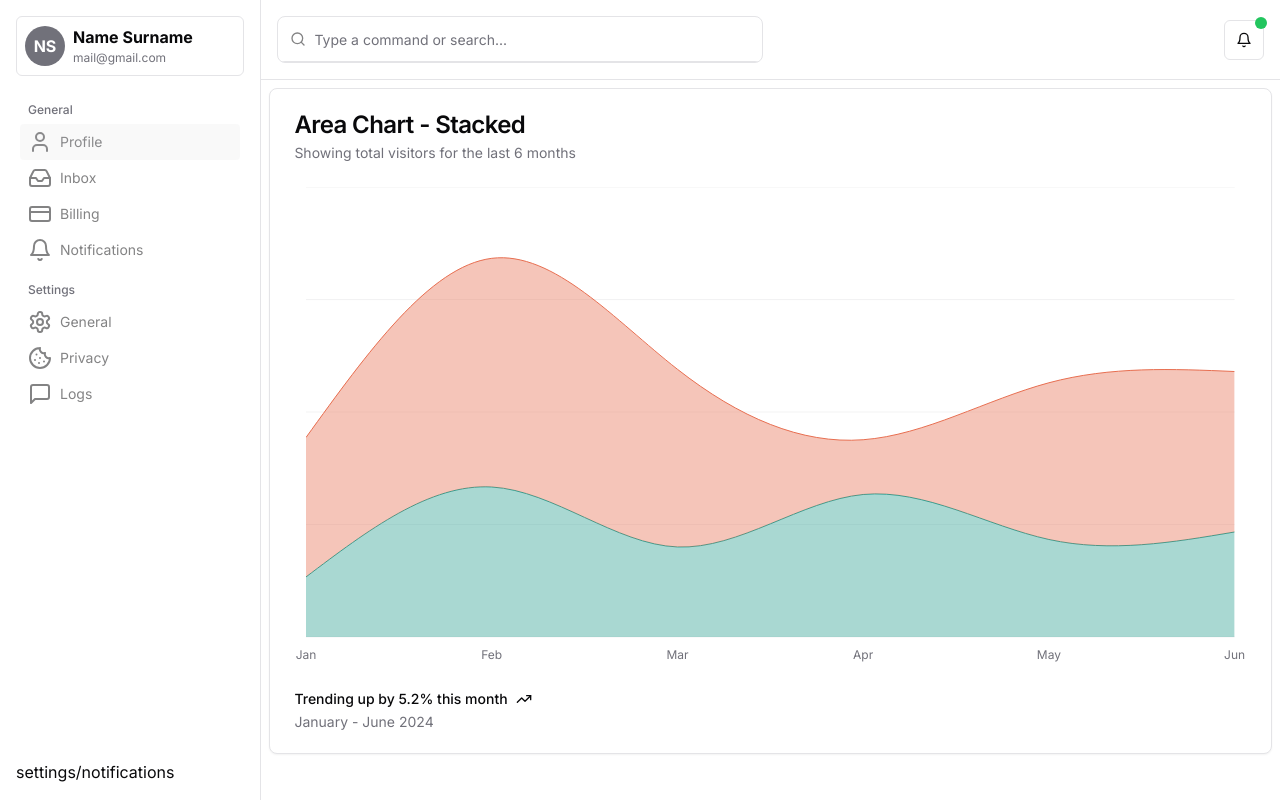
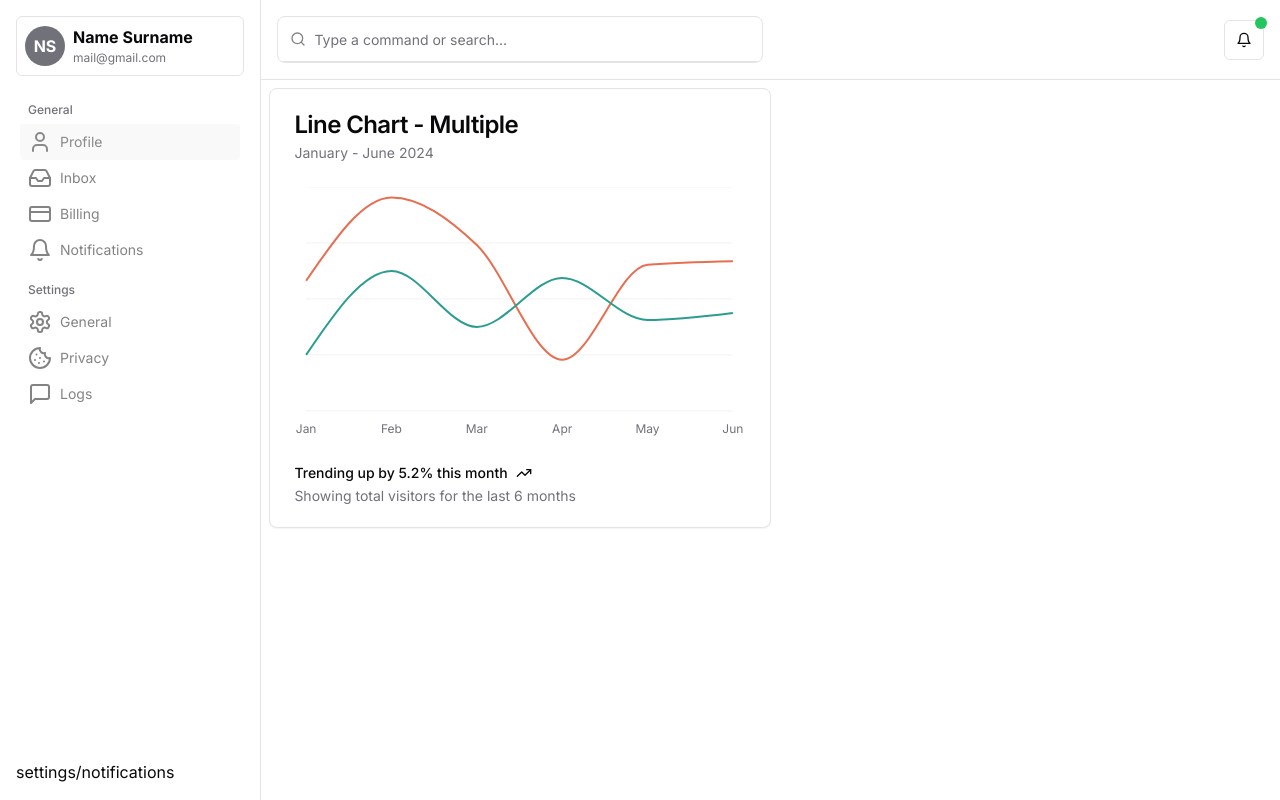
Before and after one commit to boro-dach/dashboard, a Next.js app: page / in a window 1280 px wide. Built offline with nearby package versions, Linux system fonts and the light colour scheme.

Commit message:
change chart style

```diff
--- a/app/page.tsx
+++ b/app/page.tsx
@@ -3,8 +3,10 @@ import { General } from "@/components/Charts/General";
 
 export default function Home() {
   return (
-    <div>
-      <General />
-    </div>
+    <>
+      <div className="grid grid-cols-2">
+        <General />
+      </div>
+    </>
   )
 }
--- a/components/Charts/General.tsx
+++ b/components/Charts/General.tsx
@@ -1,7 +1,7 @@
 "use client"
 
 import { TrendingUp } from "lucide-react"
-import { Area, AreaChart, CartesianGrid, XAxis } from "recharts"
+import { CartesianGrid, Line, LineChart, XAxis } from "recharts"
 
 import {
   Card,
@@ -41,14 +41,12 @@ export function General() {
   return (
     <Card>
       <CardHeader>
-          <CardTitle>Area Chart - Stacked</CardTitle>
-          <CardDescription>
-            Showing total visitors for the last 6 months
-          </CardDescription>
+        <CardTitle>Line Chart - Multiple</CardTitle>
+        <CardDescription>January - June 2024</CardDescription>
       </CardHeader>
       <CardContent>
-          <ChartContainer config={chartConfig} className="h-[30rem] w-full">
-            <AreaChart
+        <ChartContainer config={chartConfig}>
+          <LineChart
             accessibilityLayer
             data={chartData}
             margin={{
@@ -64,27 +62,22 @@ export function General() {
               tickMargin={8}
               tickFormatter={(value) => value.slice(0, 3)}
             />
-              <ChartTooltip
-                cursor={false}
-                content={<ChartTooltipContent indicator="dot" />}
+            <ChartTooltip cursor={false} content={<ChartTooltipContent />} />
+            <Line
+              dataKey="desktop"
+              type="monotone"
+              stroke="var(--color-desktop)"
+              strokeWidth={2}
+              dot={false}
             />
-              <Area
+            <Line
               dataKey="mobile"
-                type="natural"
-                fill="var(--color-mobile)"
-                fillOpacity={0.4}
+              type="monotone"
               stroke="var(--color-mobile)"
-                stackId="a"
+              strokeWidth={2}
+              dot={false}
             />
-              <Area
-                dataKey="desktop"
-                type="natural"
-                fill="var(--color-desktop)"
-                fillOpacity={0.4}
-                stroke="var(--color-desktop)"
-                stackId="a"
-              />
-            </AreaChart>
+          </LineChart>
         </ChartContainer>
       </CardContent>
       <CardFooter>
@@ -94,7 +87,7 @@ export function General() {
               Trending up by 5.2% this month <TrendingUp className="h-4 w-4" />
             </div>
             <div className="flex items-center gap-2 leading-none text-muted-foreground">
-                January - June 2024
+              Showing total visitors for the last 6 months
             </div>
           </div>
         </div>
```
Lines whose indentation alone changed are shown as unchanged.
